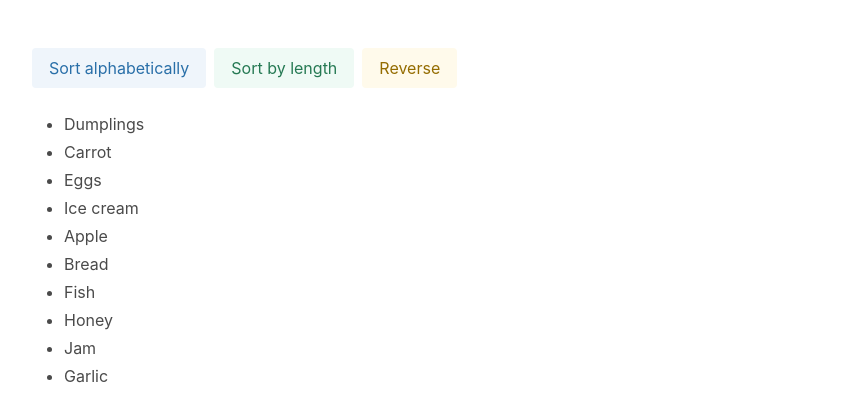
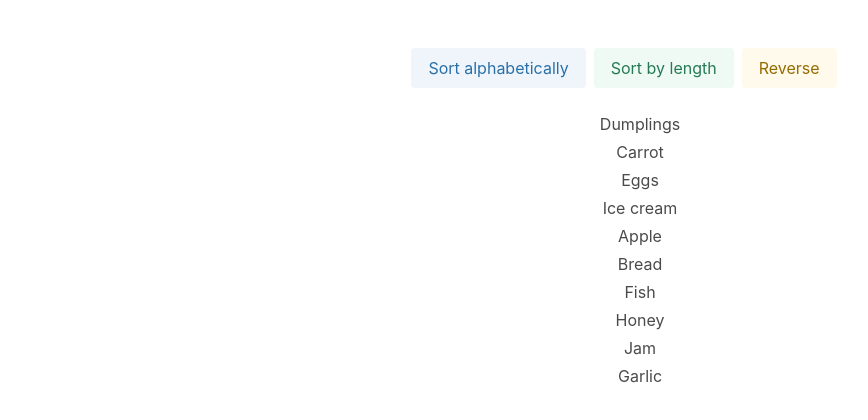
Before and after one commit to mate-academy/react_list-of-goods, a React (Create React App) app: page / in a window 1280 px wide. Shown: the top 420 px of the page, without its empty margins (16-884 px from the left). Built offline with nearby package versions, Linux system fonts and the light colour scheme.

Commit message:
comments fixed

```diff
--- a/src/App.tsx
+++ b/src/App.tsx
@@ -33,17 +33,22 @@ export function getReorderedGoods(
 ) {
   const visibleGoods = [...goods];
 
-  visibleGoods.sort((prevGood, nextGood) => {
-    if (sortType === SortType.ALPHABET) {
-      return prevGood.localeCompare(nextGood);
-    }
+  switch (sortType) {
+    case SortType.ALPHABET:
+      visibleGoods.sort((firstGood, secondGood) => (
+        firstGood.localeCompare(secondGood)
+      ));
 
-    if (sortType === SortType.LENGTH) {
-      return prevGood.length - nextGood.length;
-    }
+      break;
 
-    return 0;
-  });
+    case SortType.LENGTH:
+      visibleGoods.sort((firstGood, secondGood) => (
+        firstGood.length - secondGood.length));
+
+      break;
+
+    default: break;
+  }
 
   if (isReversed) {
     return visibleGoods.reverse();
@@ -95,7 +100,7 @@ export class App extends React.Component<{}, State> {
 
     return (
       <div className="section content">
-        <div className="buttons">
+        <div className="buttons" style={{ justifyContent: 'center' }}>
           <button
             type="button"
             className={cn(
@@ -142,7 +147,11 @@ export class App extends React.Component<{}, State> {
 
         <ul>
           {renderedGoods.map((good) => (
-            <li key={good} data-cy="Good">
+            <li
+              key={good}
+              data-cy="Good"
+              style={{ textAlign: 'center', listStyle: 'none' }}
+            >
               {good}
             </li>
           ))}
```
Also changed, not shown: 1 other file (tests, documents, lock files or other folders).
